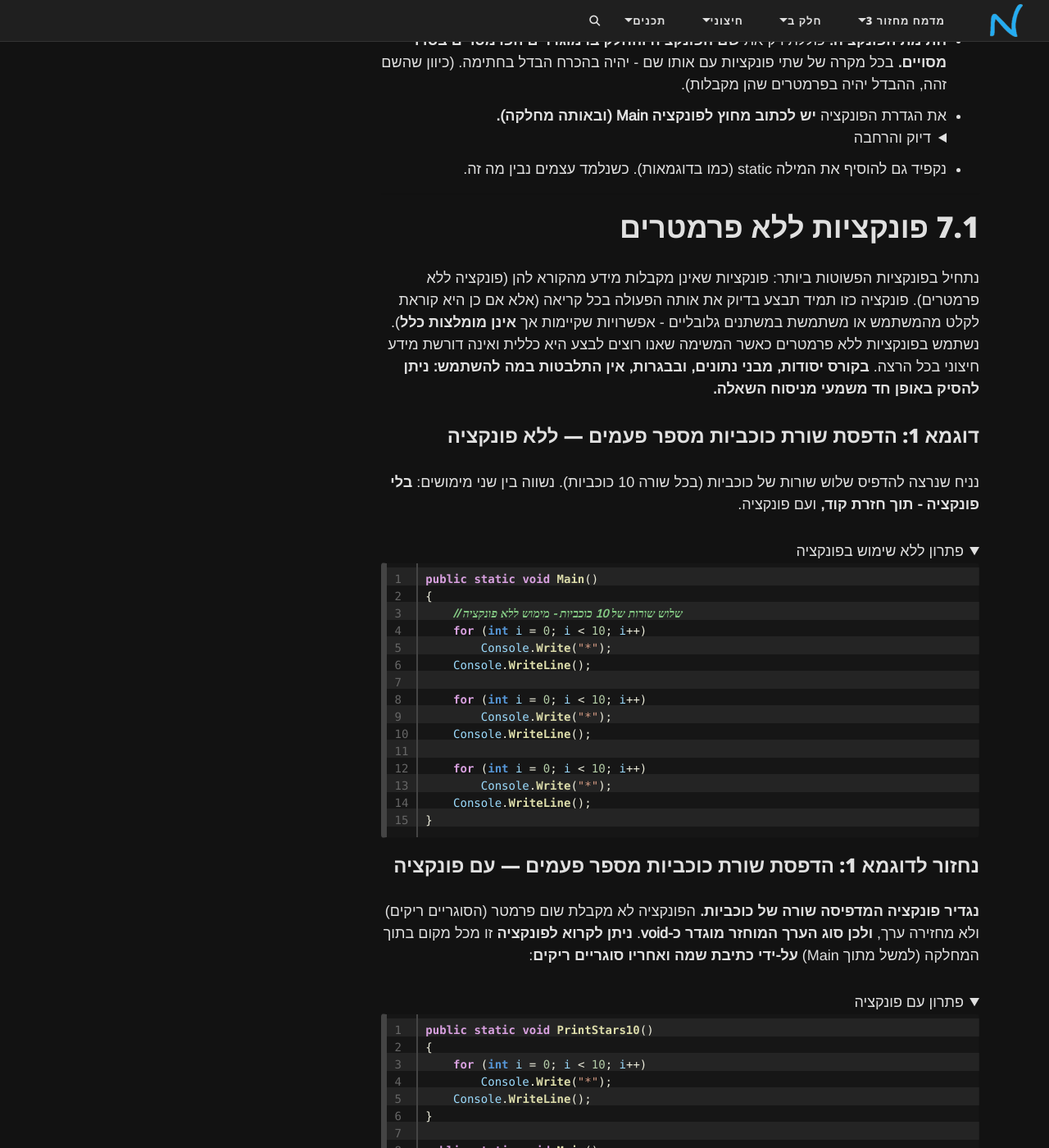
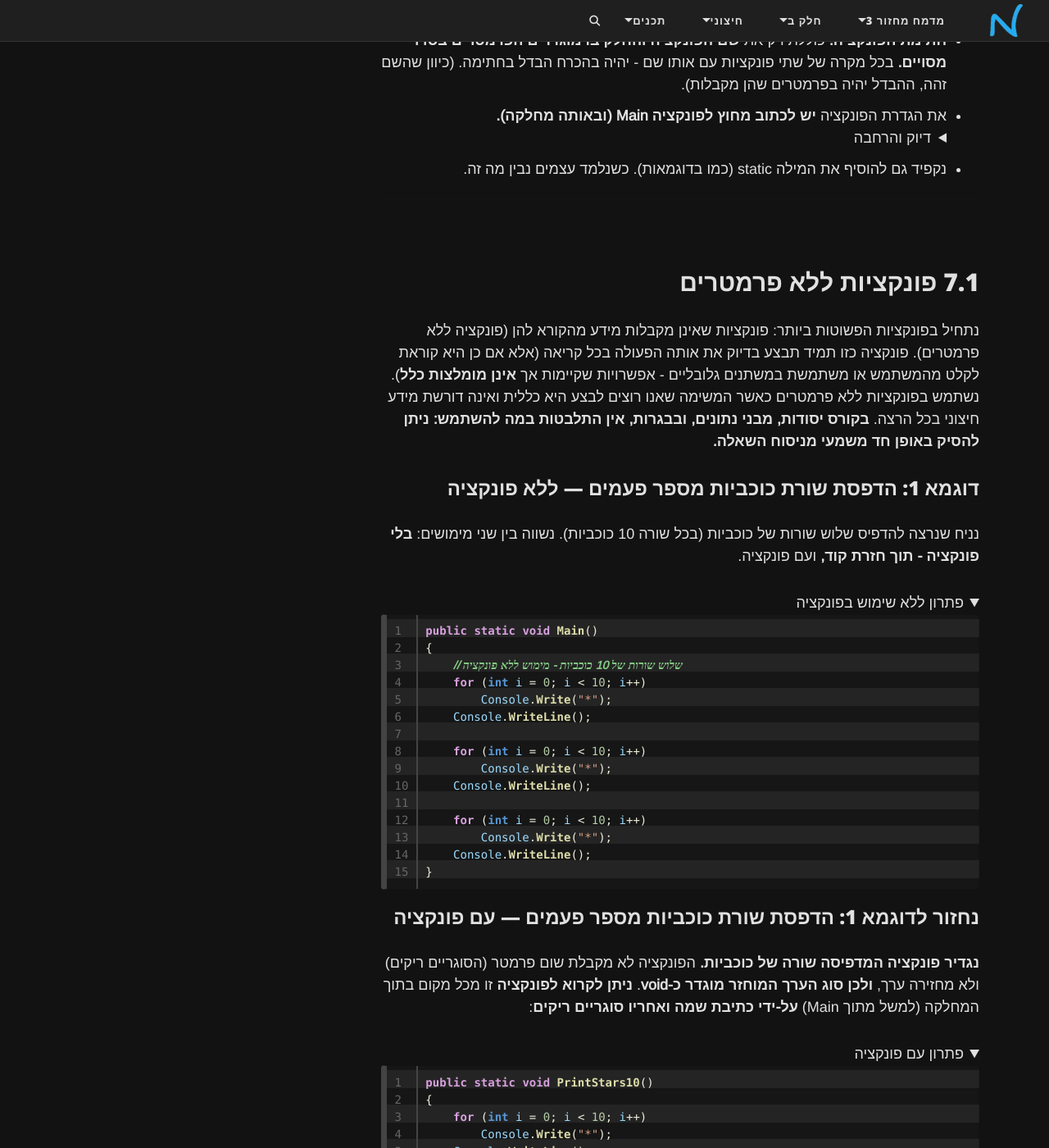
Before and after one commit to 3strategy/BeautifulYesodot, a Jekyll site: the page built from cs2/Chapter7Full.md, in a window 1280 px wide and 1400 px high, scrolled down 2404 px. Shown: the whole window at 82% size. Built offline with Jekyll 4.4.1, drawn with Linux system fonts in a browser that asks for light colours; formulas are drawn with MathJax 3; comment, search, counter and statistics services are not loaded.

Commit message:
in 7full fixing heading to level2 fixing animation box to em instead of px.

````diff
--- a/cs2/Chapter7Full.md
+++ b/cs2/Chapter7Full.md
@@ -15,8 +15,8 @@
     min-height: 400px;
     }
     .box {
-      width: 290px;
-      height: 140px;
+      width: 7em;
+      height: 4em;
       border: 2px solid #333;
       border-radius: 6px;
       direction: LTR;
@@ -120,6 +120,7 @@
 <details markdown="1"><summary>יתרונות חסרונות והנחיות</summary>
 
 ## יתרונות השימוש בפונקציות:
+
 - **שימוש חוזר** (Reuse) - פונקציה מאפשרת **לכתוב קוד פעם אחת ולהריץ אותו מספר פעמים**, עם קלטים שונים. בכך אנו נמנעים מחזרת קוד ומפחיתים טעויות.
 - **ארגון והבנה** - פיצול תוכנית לפונקציות יוצר **מבנה היררכי ברור.** **קל יותר להבין ולבדוק** חלקי תוכנה קצרים המתמקדים במשימה ספציפית, מאשר להתמודד עם תוכנית ארוכה כמקשה אחת
 - **גמישות לשינויים** - עדכון לוגיקה שקיימת בפונקציה אחת יוחל אוטומטית בכל המקומות שקוראים לפונקציה, ללא צורך לשנות קוד במקומות מרובים.
@@ -131,6 +132,7 @@
 - **הגזמה בפירוק** - אף שפרוק לפונקציות קטנות הוא רצוי, פירוק-יתר של קוד לפונקציות רבות מאוד עלול להפוך את המעקב אחר זרימת התוכנית למסובך. חשוב למצוא איזון בבניית הפונקציות כך שכל פונקציה תהיה בגודל סביר ותהיה בעלת אחריות ברורה.
 
 ## הנחיות לשימוש נכון בפונקציות:
+
 - **שם ותיעוד מתאימים** - שם פונקציה צריך לתאר בפועל את פעולתה (בפועל באנגלית, לפי מוסכמות השפה: למשל בפייתון בשיטת snake_case, וב־C# ב-PascalCase). **בחירת שמות ברורים וכתיבת הערות** במידת הצורך מקלים על הבנת תפקיד הפונקציה בתוך התוכנית.
 - **פונקציה = משימה** - כל פונקציה צריכה לבצע משימה ברורה אחת. אם נוצרת פונקציה ארוכה מאוד או כזו שמנסה לבצע כמה דברים שונים, שקול לפצל אותה למספר פונקציות.
 - **מניעת תלות גלובלית** - עדיף להעביר מידע לפונקציות דרך פרמטרים ולהחזיר תוצאות דרך ערך חוזר, מאשר לסמוך על משתנים גלובליים. כך הפונקציה גנרית ושימושית יותר, ותוצאותיה צפויות (פונקציה ללא תלות חיצונית נקראת פונקציה טהורה במונחי תכנות).
@@ -189,7 +191,7 @@
 ---
 
 
-# 7.1 פונקציות ללא פרמטרים
+## 7.1 פונקציות ללא פרמטרים
 
 נתחיל בפונקציות הפשוטות ביותר: פונקציות שאינן מקבלות מידע מהקורא להן (פונקציה ללא פרמטרים). פונקציה כזו תמיד תבצע בדיוק את אותה הפעולה בכל קריאה (אלא אם כן היא קוראת לקלט מהמשתמש או משתמשת במשתנים גלובליים - אפשרויות שקיימות אך **אינן מומלצות כלל**). נשתמש בפונקציות ללא פרמטרים כאשר המשימה שאנו רוצים לבצע היא כללית ואינה דורשת מידע חיצוני בכל הרצה. **בקורס יסודות, מבני נתונים, ובבגרות, אין התלבטות במה להשתמש: ניתן להסיק באופן חד משמעי מניסוח השאלה.**
 
@@ -266,7 +268,7 @@
 
 בדוגמה זו, הפונקציה SumEven100 לא זקוקה לקלט חיצוני - היא יודעת לסרוק את הטווח 1 עד 100 בעצמה ולחשב את הסכום. היעדר פרמטרים מפשט את השימוש בפונקציה (פשוט קוראים SumEven100()), אך מצד שני הפונקציה אינה גמישה לטווחים אחרים. מה אם נרצה לחשב סכום זוגיים עד 50 או עד 1000? נוכל כמובן לכתוב פונקציה נפרדת לכל טווח, אך זו לא דרך יעילה. כאן עולה הצורך ביכולת להגדיר פונקציה גנרית יותר - כזו שמקבלת פרמטרים לשינוי התנהגותה. **נעבור כעת לנושא הפרמטרים.**
 
-#  7.2 העברת פרמטרים לפונקציה
+##  7.2 העברת פרמטרים לפונקציה
 
 כדי להפוך פונקציה לגמישה וכללית יותר, נגדיר פרמטרים (parameters) - משתנים המופיעים בסוגריים בהגדרת הפונקציה. בעת הקריאה לפונקציה, **יש להעביר ארגומנטים (arguments) שהם הערכים המסוימים עבור אותם פרמטרים**.
 
@@ -367,7 +369,7 @@
 בחלקים 7.1-7.2 למדנו כיצד להגדיר פונקציות ללא ערך חזרה: פונקציות המבצעות פעולה (כגון חישוב או הדפסה) ואינן מחזירות נתון חזרה למקום הקריאה. ראינו דוגמאות לפונקציות ללא פרמטרים ועם פרמטרים, והדגשנו את היתרון בגמישות שמקנה העברת פרמטרים. בשלב זה כל הפונקציות שהגדרנו היו עם סוג החזרה void. בחלק הבא נרחיב את היכולת של פונקציות ונדון בפונקציות מחזירות ערך: כיצד פונקציה יכולה לחשב ולהחזיר תוצאה למי שקרא לה. זה יאפשר לנו לכתוב פונקציות כמו Max(a,b) שמחזירה את הגדול מבין שני מספרים, IsPrime(n) שמחזירה אמת/שקר אם המספר ראשוני, ועוד.
 
 
-# 4 דרכים עיקריות לזימון פונקציות
+## 4 דרכים עיקריות לזימון פונקציות
 
 **דרך א': בהוראת השמה:**
 ```csharp
@@ -393,7 +395,7 @@
 
 
 
-# 7.3 העברה וקבלת ערכים מהפונקציה
+## 7.3 העברה וקבלת ערכים מהפונקציה
 
 נחזור לתחביר הבסיסי:
 
@@ -445,7 +447,7 @@
 
 
 
-# הכח של DRY. code review
+## הכח של DRY. code review
 
 <details markdown="1">
 <summary>הכח של DRY (Don't Repeat Yourself)</summary>
@@ -489,6 +491,7 @@
     </details>
 
 ## נניח כעת שהשאלה מסתבכת טיפה **ונוספות דרישות:**
+
 עליכם לכתוב תוכנית שקולטת מהמשתמש 2 מספרים שלמים ותו.
 התוכנית תדפיס את הביטוי החשבוני ואת תוצאת החישוב שמתקבל בהתאם לתו שנקלט.
 **יש לעמוד בנוסף בדרישות הבאות:**
````
